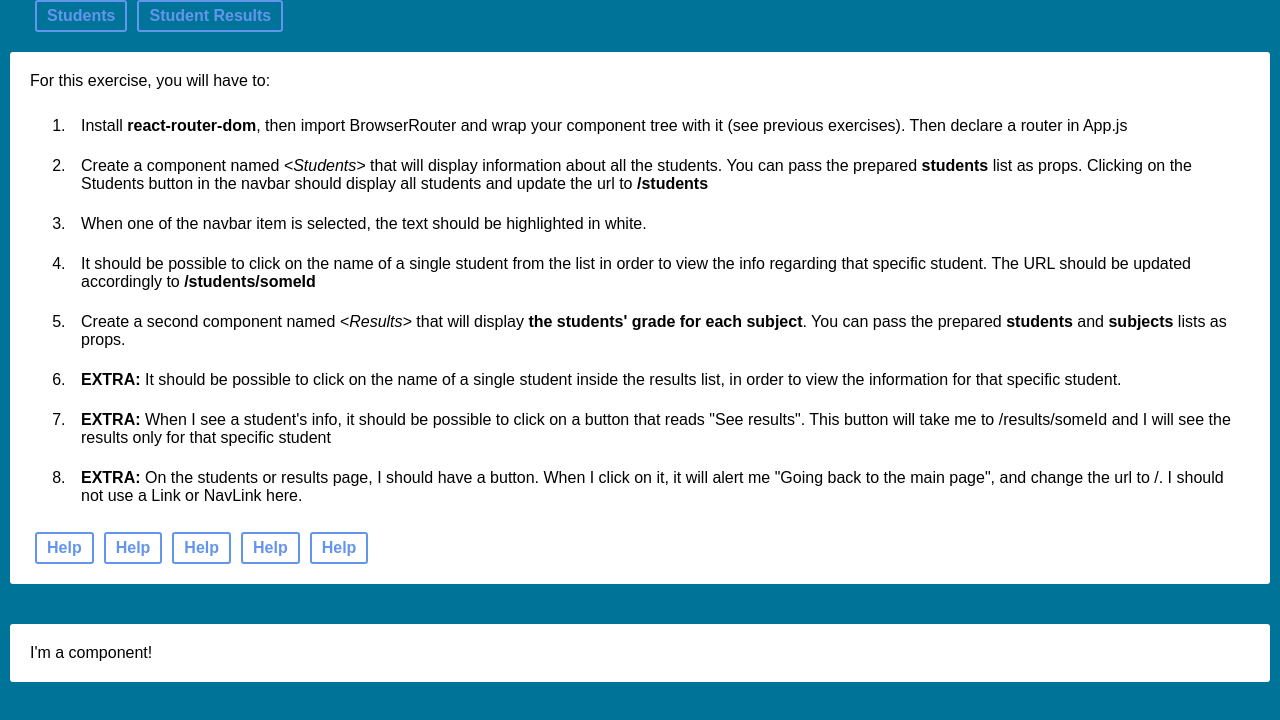
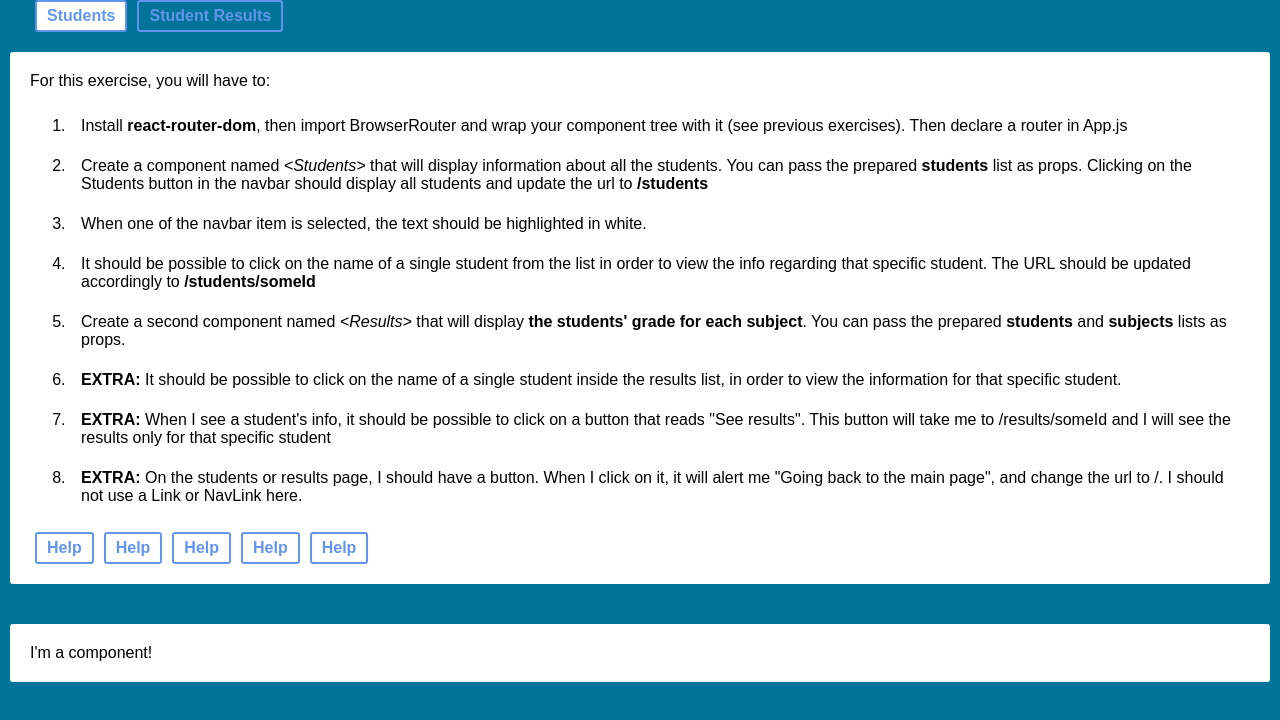
Before and after one commit to olkhon/routingfull, a React (Create React App) app: page /students in a window 1280 px wide. Shown: the top 720 px of the page. Built offline with nearby package versions, Linux system fonts and the light colour scheme; no server answers.

Commit message:
highlight background, add routing results and students, import component students without value

```diff
--- a/src/App.js
+++ b/src/App.js
@@ -1,7 +1,9 @@
 import React, { useState, useEffect } from "react";
+import {Switch, Route, NavLink} from 'react-router-dom';
 import axios from "axios";
 import "./styles.scss";
 import MyComponent from './components/MyComponent';
+import Students from './components/Students';
 
 const App = () => {
   const [students, setStudents] = useState([]);
@@ -16,18 +18,25 @@ const App = () => {
     fetchStudents().then(res => setStudents(res));
   }, []);
 
+
   const subjects = ["React", "HTML", "CSS", "JS"];
 
   return (
     <div className="App">
+
       <nav>
-        <a className="link" href="#">
+        <NavLink activeStyle={{
+            background: "white"
+          }} className="link" to="/students">
           Students
-        </a>
-        <a className="link" href="#">
+        </NavLink>
+        <NavLink activeStyle={{
+            background: "white"
+          }} className="link" to="/results">
           Student Results
-        </a>
+        </NavLink>
       </nav>
+
       <div className="Instructions">
         <div className="block">
           For this exercise, you will have to:
@@ -122,7 +131,13 @@ const App = () => {
         </div>
 
         <div className="block">
+
+
           <MyComponent />
+
+          <Route path="/students">
+          <Students />
+          </Route>
         </div>
       </div>
     </div>
--- /dev/null
+++ b/src/components/Students.js
@@ -0,0 +1,8 @@
+import React from 'react';
+
+
+export default function Students () {
+    return (
+        <div></div>
+    )
+}
```
Also changed, not shown: 1 other file (tests, documents, lock files or other folders).
